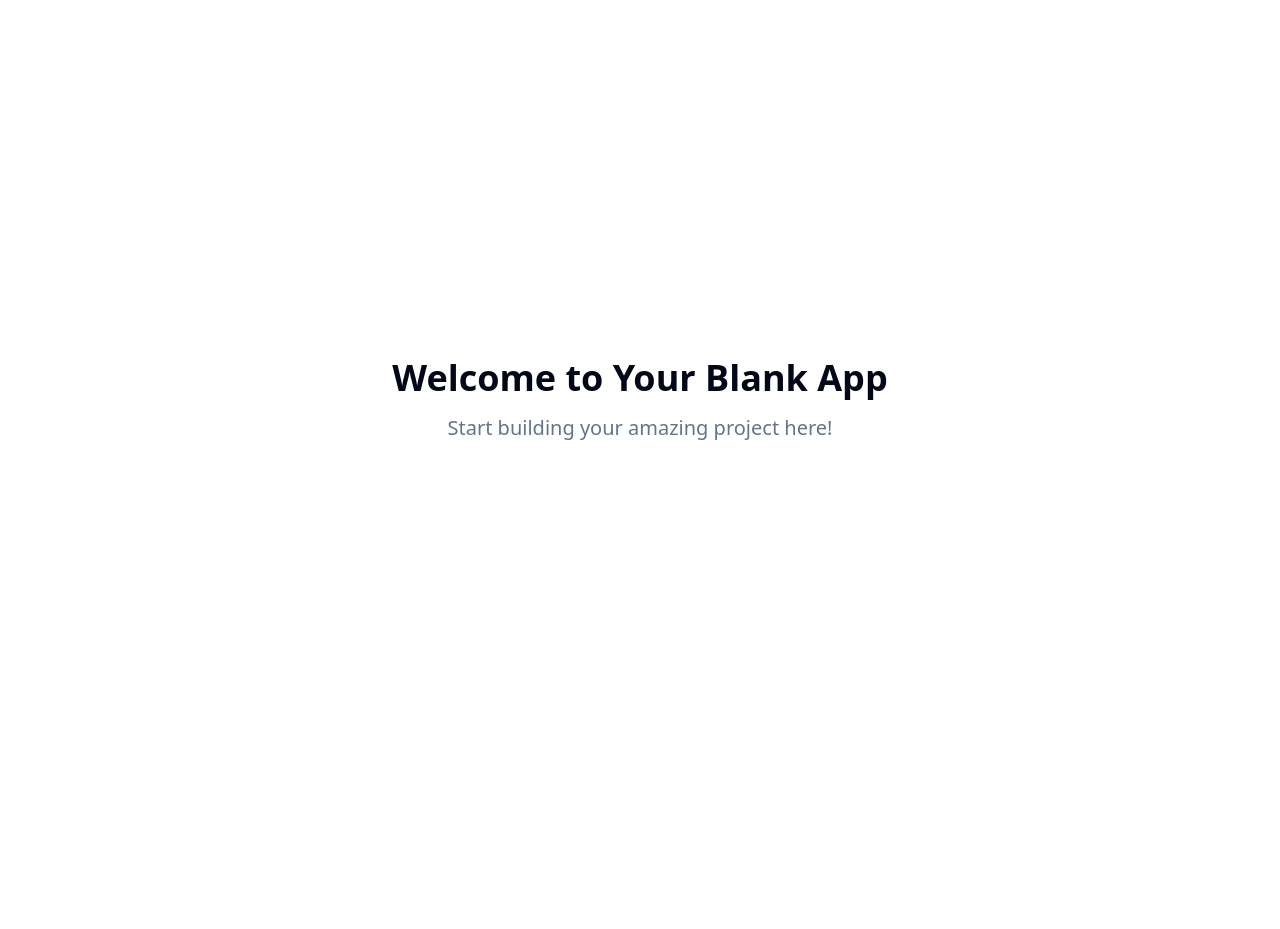
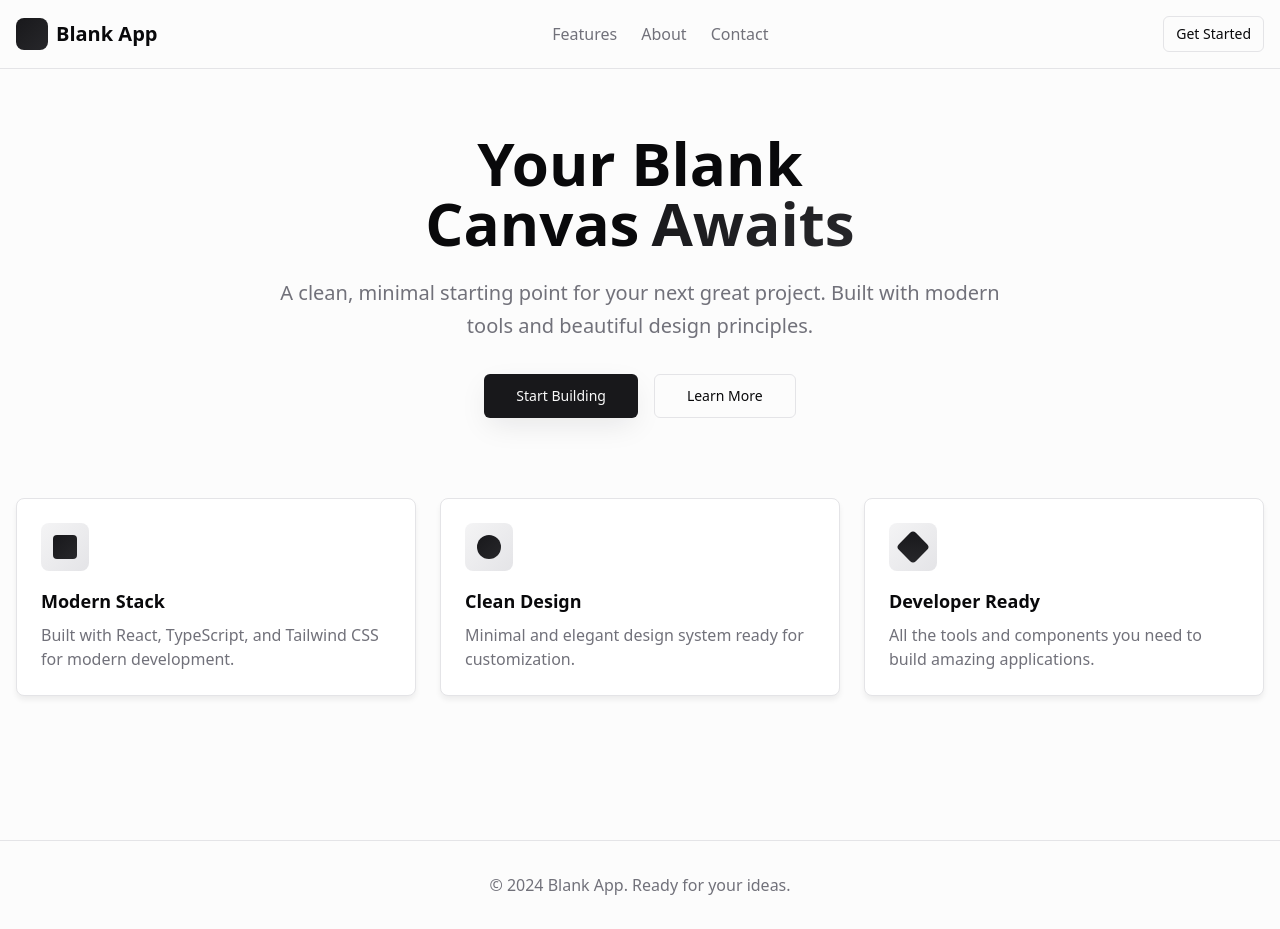
Before and after one commit to vinodscode/project-foundation-kit, a React (Vite) app: page / in a window 1280 px wide. Before the commit the page ends 800 px from the top, so only its background shows below. Built offline with nearby package versions, Linux system fonts and the light colour scheme.

Commit message:
feat: Create blank app
Creates a new, blank application with basic structure and styling.

```diff
--- a/src/index.css
+++ b/src/index.css
@@ -8,33 +8,40 @@ All colors MUST be HSL.
 
 @layer base {
   :root {
-    --background: 0 0% 100%;
-    --foreground: 222.2 84% 4.9%;
+    --background: 0 0% 99%;
+    --foreground: 240 10% 3.9%;
 
     --card: 0 0% 100%;
-    --card-foreground: 222.2 84% 4.9%;
+    --card-foreground: 240 10% 3.9%;
 
     --popover: 0 0% 100%;
-    --popover-foreground: 222.2 84% 4.9%;
+    --popover-foreground: 240 10% 3.9%;
 
-    --primary: 222.2 47.4% 11.2%;
-    --primary-foreground: 210 40% 98%;
+    --primary: 240 5.9% 10%;
+    --primary-foreground: 0 0% 98%;
 
-    --secondary: 210 40% 96.1%;
-    --secondary-foreground: 222.2 47.4% 11.2%;
+    --secondary: 240 4.8% 95.9%;
+    --secondary-foreground: 240 5.9% 10%;
 
-    --muted: 210 40% 96.1%;
-    --muted-foreground: 215.4 16.3% 46.9%;
+    --muted: 240 4.8% 95.9%;
+    --muted-foreground: 240 3.8% 46.1%;
 
-    --accent: 210 40% 96.1%;
-    --accent-foreground: 222.2 47.4% 11.2%;
+    --accent: 240 4.8% 95.9%;
+    --accent-foreground: 240 5.9% 10%;
 
     --destructive: 0 84.2% 60.2%;
-    --destructive-foreground: 210 40% 98%;
+    --destructive-foreground: 0 0% 98%;
 
-    --border: 214.3 31.8% 91.4%;
-    --input: 214.3 31.8% 91.4%;
-    --ring: 222.2 84% 4.9%;
+    --border: 240 5.9% 90%;
+    --input: 240 5.9% 90%;
+    --ring: 240 5.9% 10%;
+
+    /* Custom design tokens */
+    --gradient-subtle: linear-gradient(135deg, hsl(240 4.8% 95.9%) 0%, hsl(240 5.9% 90%) 100%);
+    --gradient-hero: linear-gradient(135deg, hsl(240 5.9% 10%) 0%, hsl(240 4% 16%) 100%);
+    --shadow-elegant: 0 10px 30px -5px hsl(240 5.9% 10% / 0.1);
+    --shadow-subtle: 0 4px 6px -1px hsl(240 5.9% 10% / 0.08);
+    --transition-smooth: all 0.3s cubic-bezier(0.4, 0, 0.2, 1);
 
     --radius: 0.5rem;
 
--- a/src/pages/Index.tsx
+++ b/src/pages/Index.tsx
@@ -1,12 +1,100 @@
-// Update this page (the content is just a fallback if you fail to update the page)
+import { Button } from "@/components/ui/button";
+import { Card } from "@/components/ui/card";
 
 const Index = () => {
   return (
-    <div className="min-h-screen flex items-center justify-center bg-background">
-      <div className="text-center">
-        <h1 className="text-4xl font-bold mb-4">Welcome to Your Blank App</h1>
-        <p className="text-xl text-muted-foreground">Start building your amazing project here!</p>
-      </div>
+    <div className="min-h-screen bg-background">
+      {/* Header */}
+      <header className="border-b border-border">
+        <div className="container mx-auto px-4 py-4">
+          <div className="flex items-center justify-between">
+            <div className="flex items-center space-x-2">
+              <div className="h-8 w-8 bg-gradient-hero rounded-lg"></div>
+              <span className="text-xl font-semibold text-foreground">Blank App</span>
+            </div>
+            <nav className="hidden md:flex items-center space-x-6">
+              <a href="#" className="text-muted-foreground hover:text-foreground transition-colors">
+                Features
+              </a>
+              <a href="#" className="text-muted-foreground hover:text-foreground transition-colors">
+                About
+              </a>
+              <a href="#" className="text-muted-foreground hover:text-foreground transition-colors">
+                Contact
+              </a>
+            </nav>
+            <Button variant="outline" size="sm">
+              Get Started
+            </Button>
+          </div>
+        </div>
+      </header>
+
+      {/* Hero Section */}
+      <main className="container mx-auto px-4 py-16">
+        <div className="text-center max-w-3xl mx-auto">
+          <h1 className="text-4xl md:text-6xl font-bold text-foreground mb-6 leading-tight">
+            Your Blank Canvas
+            <span className="bg-gradient-hero bg-clip-text text-transparent ml-3">
+              Awaits
+            </span>
+          </h1>
+          <p className="text-xl text-muted-foreground mb-8 leading-relaxed">
+            A clean, minimal starting point for your next great project.
+            Built with modern tools and beautiful design principles.
+          </p>
+          <div className="flex flex-col sm:flex-row gap-4 justify-center">
+            <Button size="lg" className="shadow-elegant">
+              Start Building
+            </Button>
+            <Button variant="outline" size="lg">
+              Learn More
+            </Button>
+          </div>
+        </div>
+
+        {/* Features Grid */}
+        <div className="grid md:grid-cols-3 gap-6 mt-20">
+          <Card className="p-6 shadow-subtle hover:shadow-elegant transition-all duration-300">
+            <div className="h-12 w-12 bg-gradient-subtle rounded-lg mb-4 flex items-center justify-center">
+              <div className="h-6 w-6 bg-gradient-hero rounded"></div>
+            </div>
+            <h3 className="text-lg font-semibold text-foreground mb-2">Modern Stack</h3>
+            <p className="text-muted-foreground">
+              Built with React, TypeScript, and Tailwind CSS for modern development.
+            </p>
+          </Card>
+
+          <Card className="p-6 shadow-subtle hover:shadow-elegant transition-all duration-300">
+            <div className="h-12 w-12 bg-gradient-subtle rounded-lg mb-4 flex items-center justify-center">
+              <div className="h-6 w-6 bg-gradient-hero rounded-full"></div>
+            </div>
+            <h3 className="text-lg font-semibold text-foreground mb-2">Clean Design</h3>
+            <p className="text-muted-foreground">
+              Minimal and elegant design system ready for customization.
+            </p>
+          </Card>
+
+          <Card className="p-6 shadow-subtle hover:shadow-elegant transition-all duration-300">
+            <div className="h-12 w-12 bg-gradient-subtle rounded-lg mb-4 flex items-center justify-center">
+              <div className="h-6 w-6 bg-gradient-hero rounded-sm rotate-45"></div>
+            </div>
+            <h3 className="text-lg font-semibold text-foreground mb-2">Developer Ready</h3>
+            <p className="text-muted-foreground">
+              All the tools and components you need to build amazing applications.
+            </p>
+          </Card>
+        </div>
+      </main>
+
+      {/* Footer */}
+      <footer className="border-t border-border mt-20">
+        <div className="container mx-auto px-4 py-8">
+          <div className="text-center text-muted-foreground">
+            <p>&copy; 2024 Blank App. Ready for your ideas.</p>
+          </div>
+        </div>
+      </footer>
     </div>
   );
 };
--- a/tailwind.config.ts
+++ b/tailwind.config.ts
@@ -68,6 +68,17 @@ export default {
 				md: 'calc(var(--radius) - 2px)',
 				sm: 'calc(var(--radius) - 4px)'
 			},
+			backgroundImage: {
+				'gradient-subtle': 'var(--gradient-subtle)',
+				'gradient-hero': 'var(--gradient-hero)'
+			},
+			boxShadow: {
+				'elegant': 'var(--shadow-elegant)',
+				'subtle': 'var(--shadow-subtle)'
+			},
+			transitionTimingFunction: {
+				'smooth': 'var(--transition-smooth)'
+			},
 			keyframes: {
 				'accordion-down': {
 					from: {
```
